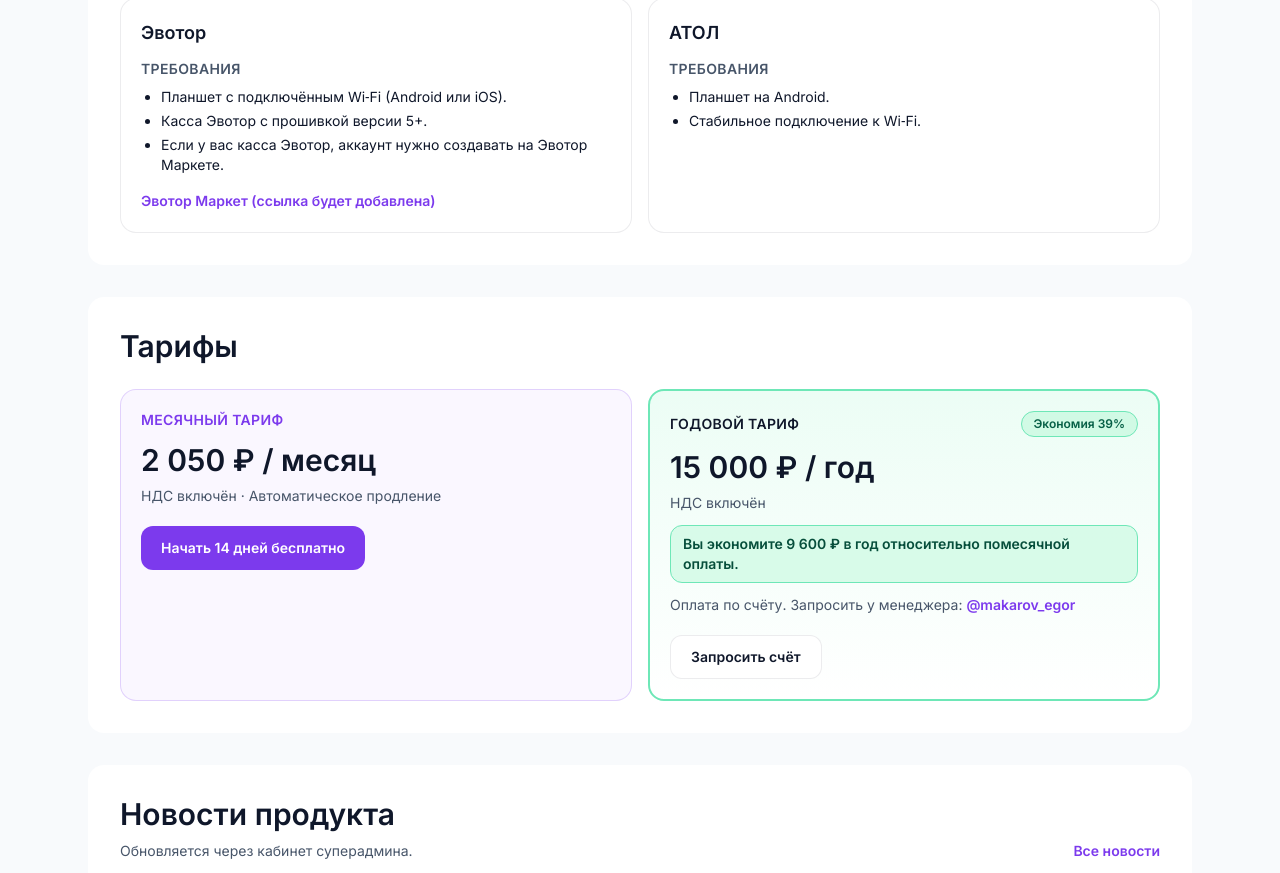
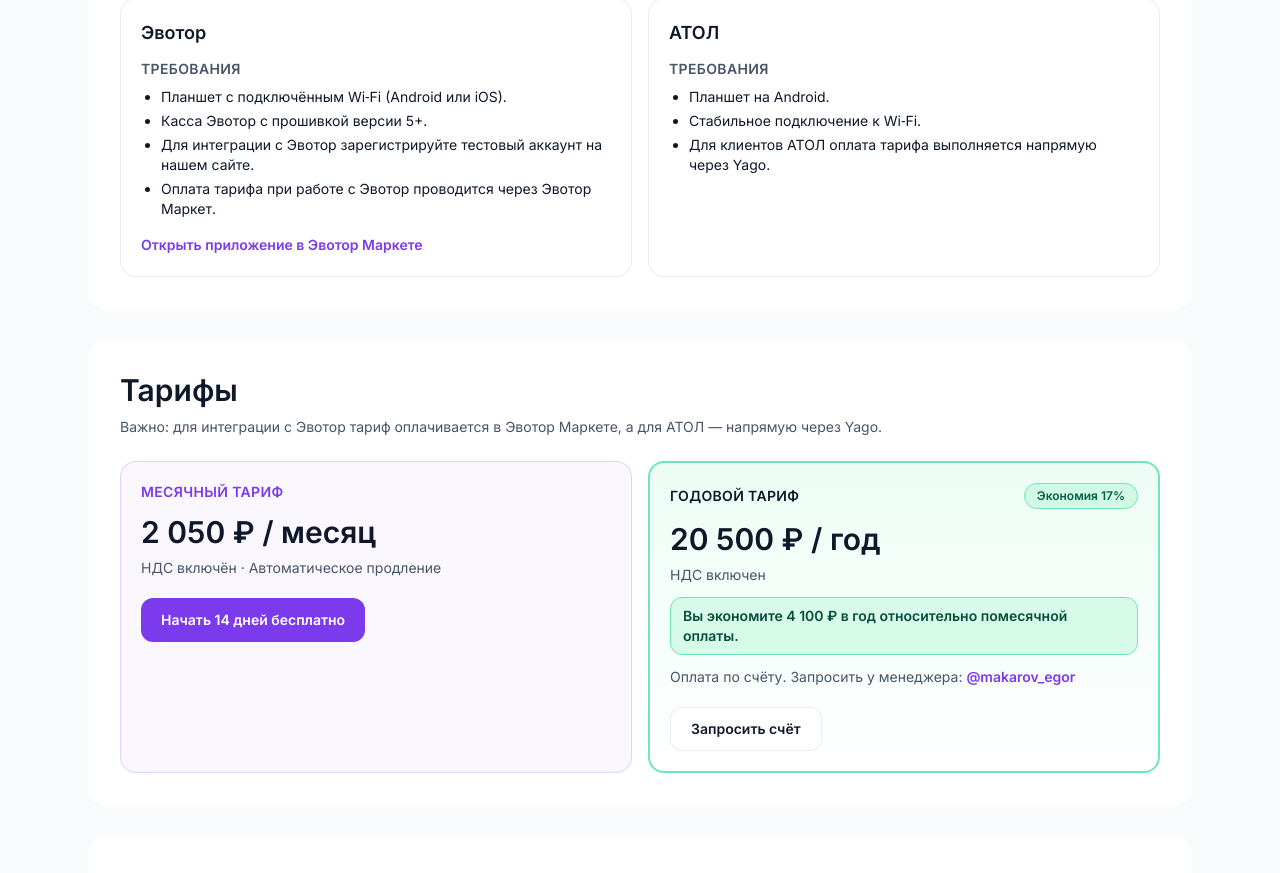
Before and after one commit to makegoralex/yago, a React (Vite) app in the folder frontend/: page / in a window 1280 px wide. Shown: the part 1127-2000 px from the top of the page. Built offline with nearby package versions, Linux system fonts and the light colour scheme; no server answers.

Commit message:
Clarify Evotor integration flow and add marketplace link

```diff
--- a/frontend/src/pages/Landing.tsx
+++ b/frontend/src/pages/Landing.tsx
@@ -22,7 +22,7 @@
 const howToStartSteps = ['Зарегистрируйтесь', 'Настройте товары и кассу', 'Начните продажи'];
 
 const monthlyPrice = 2050;
-const yearlyPrice = 15000;
+const yearlyPrice = 20500;
 const yearlyRegular = monthlyPrice * 12;
 const yearlySavings = yearlyRegular - yearlyPrice;
 const yearlySavingsPercent = Math.round((yearlySavings / yearlyRegular) * 100);
@@ -228,10 +228,16 @@
               <ul className="mt-2 list-disc space-y-1 pl-5 text-sm text-slate-700">
                 <li>Планшет с подключённым Wi‑Fi (Android или iOS).</li>
                 <li>Касса Эвотор с прошивкой версии 5+.</li>
-                <li>Если у вас касса Эвотор, аккаунт нужно создавать на Эвотор Маркете.</li>
+                <li>Для интеграции с Эвотор зарегистрируйте тестовый аккаунт на нашем сайте.</li>
+                <li>Оплата тарифа при работе с Эвотор проводится через Эвотор Маркет.</li>
               </ul>
-              <a href="#" className="mt-4 inline-flex text-sm font-semibold text-primary">
-                Эвотор Маркет (ссылка будет добавлена)
+              <a
+                href="https://market.evotor.ru/store/apps/c2c3cb64-70d6-4d54-9450-0a4efd302ea3"
+                target="_blank"
+                rel="noopener noreferrer"
+                className="mt-4 inline-flex text-sm font-semibold text-primary"
+              >
+                Открыть приложение в Эвотор Маркете
               </a>
             </article>
 
@@ -241,6 +247,7 @@
               <ul className="mt-2 list-disc space-y-1 pl-5 text-sm text-slate-700">
                 <li>Планшет на Android.</li>
                 <li>Стабильное подключение к Wi‑Fi.</li>
+                <li>Для клиентов АТОЛ оплата тарифа выполняется напрямую через Yago.</li>
               </ul>
             </article>
           </div>
@@ -248,6 +255,9 @@
 
         <section id="pricing" className="rounded-2xl bg-white p-6 shadow-sm ring-1 ring-slate-200 md:p-8">
           <h2 className="heading-font text-3xl font-semibold text-slate-900">Тарифы</h2>
+          <p className="mt-2 text-sm text-slate-600">
+            Важно: для интеграции с Эвотор тариф оплачивается в Эвотор Маркете, а для АТОЛ — напрямую через Yago.
+          </p>
           <div className="mt-6 grid gap-4 lg:grid-cols-2">
             <article className="rounded-2xl border border-primary/20 bg-primary/[0.04] p-5">
               <p className="text-sm font-semibold uppercase tracking-wide text-primary">Месячный тариф</p>
@@ -270,7 +280,7 @@
                 </span>
               </div>
               <p className="mt-3 text-3xl font-semibold text-slate-900">{yearlyPrice.toLocaleString('ru-RU')} ₽ / год</p>
-              <p className="mt-2 text-sm text-slate-600">НДС включён</p>
+              <p className="mt-2 text-sm text-slate-600">НДС включен</p>
               <div className="mt-3 rounded-xl border border-emerald-300 bg-emerald-100/80 px-3 py-2 text-sm font-semibold text-emerald-900">
                 Вы экономите {yearlySavings.toLocaleString('ru-RU')} ₽ в год относительно помесячной оплаты.
               </div>
```
